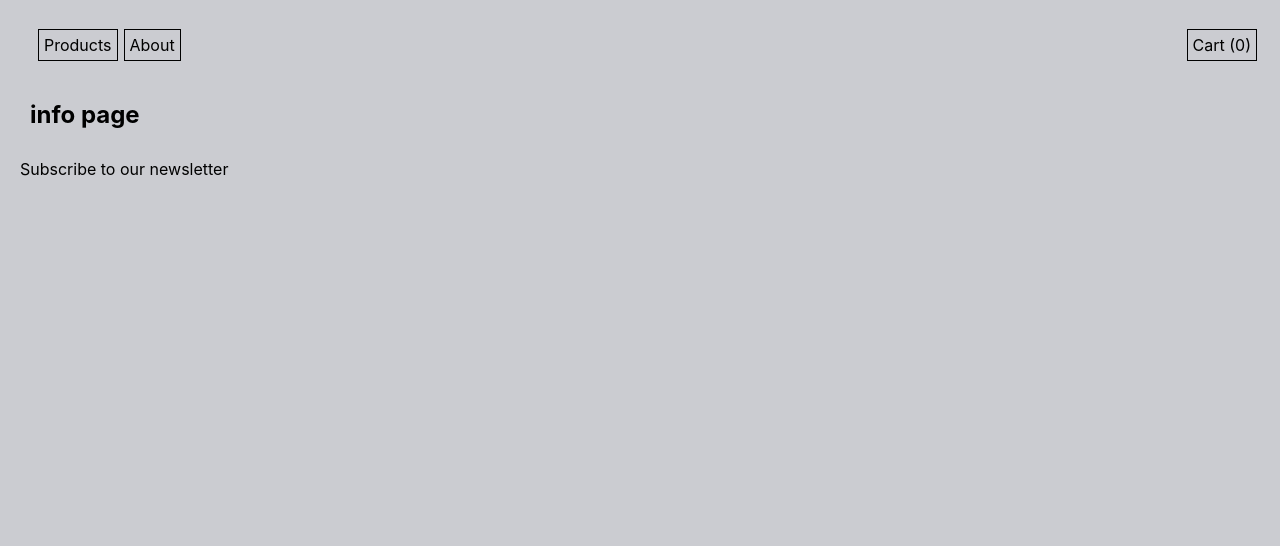
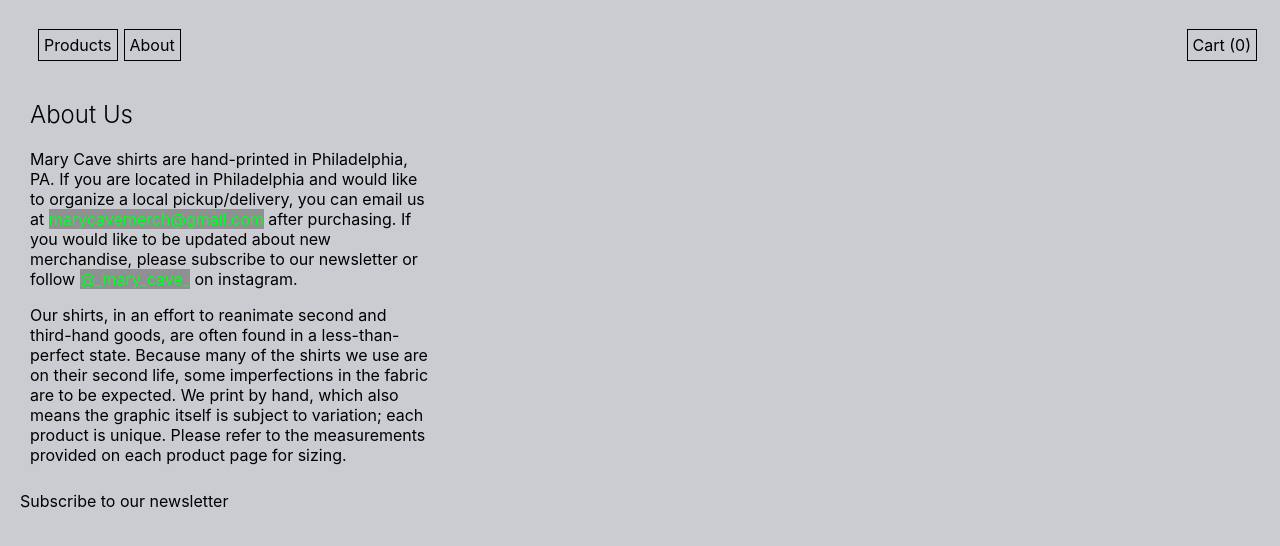
Before and after one commit to eee-vvv/shirt-site, a Next.js app: page /info in a window 1280 px wide. Shown: the top 546 px of the page. Built offline with nearby package versions, Linux system fonts and the light colour scheme; no server answers; the database is empty.

Commit message:
first round of about page

```diff
--- a/pages/info.tsx
+++ b/pages/info.tsx
@@ -8,14 +8,41 @@
 import ProductCard from '../components/ProductCard';
 import AddProductForm from '../components/AddProductForm';
 
-import styles from '../styles/Home.module.css'
+import styles from '../styles/info.module.css';
 
 const Info: NextPage = () => {
   return (
     <div className="page-container">
-      <h2>info page</h2>
+      <h2 className={styles.heading}>About Us</h2>
+      <p className={styles.paragraph}>
+        Mary Cave shirts are hand-printed in Philadelphia, PA. If you are
+        located in Philadelphia and would like to organize a local
+        pickup/delivery, you can email us at{' '}
+        <a className="external-link" href="mailto:marycavemerch@gmail.com">
+          marycavemerch@gmail.com
+        </a>{' '}
+        after purchasing. If you would like to be updated about new merchandise,
+        please subscribe to our newsletter or follow{' '}
+        <a
+          className="external-link"
+          href="https://www.instagram.com/_mary_cave_/"
+          target="_blank"
+          rel="noreferrer"
+        >
+          @_mary_cave_
+        </a>{' '}
+        on instagram.
+      </p>
+      <p className={styles.paragraph}>
+        Our shirts, in an effort to reanimate second and third-hand goods, are
+        often found in a less-than-perfect state. Because many of the shirts we
+        use are on their second life, some imperfections in the fabric are to be
+        expected. We print by hand, which also means the graphic itself is
+        subject to variation; each product is unique. Please refer to the
+        measurements provided on each product page for sizing.
+      </p>
     </div>
-  )
-}
+  );
+};
 
-export default Info
+export default Info;
--- a/styles/globals.css
+++ b/styles/globals.css
@@ -36,6 +36,16 @@
   text-decoration: none;
 }
 
+.external-link {
+  color: #00ff26;
+  background-color: #909092;
+}
+
+.external-link:hover {
+  color: #00ff26;
+  background-color: #5a5a5b;
+}
+
 * {
   box-sizing: border-box;
 }
--- /dev/null
+++ b/styles/info.module.css
@@ -0,0 +1,7 @@
+.heading {
+  font-weight: 300;
+}
+
+.paragraph {
+  max-width: 400px;
+}
```
